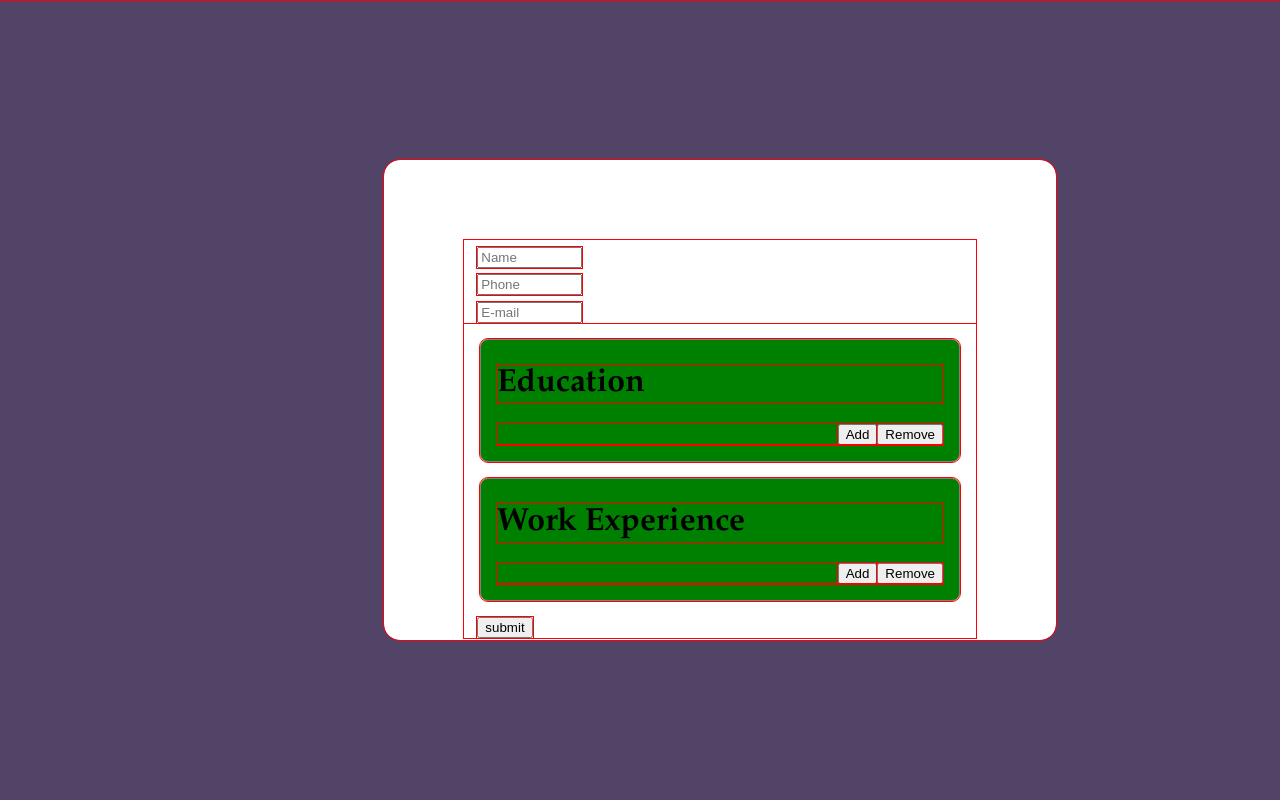
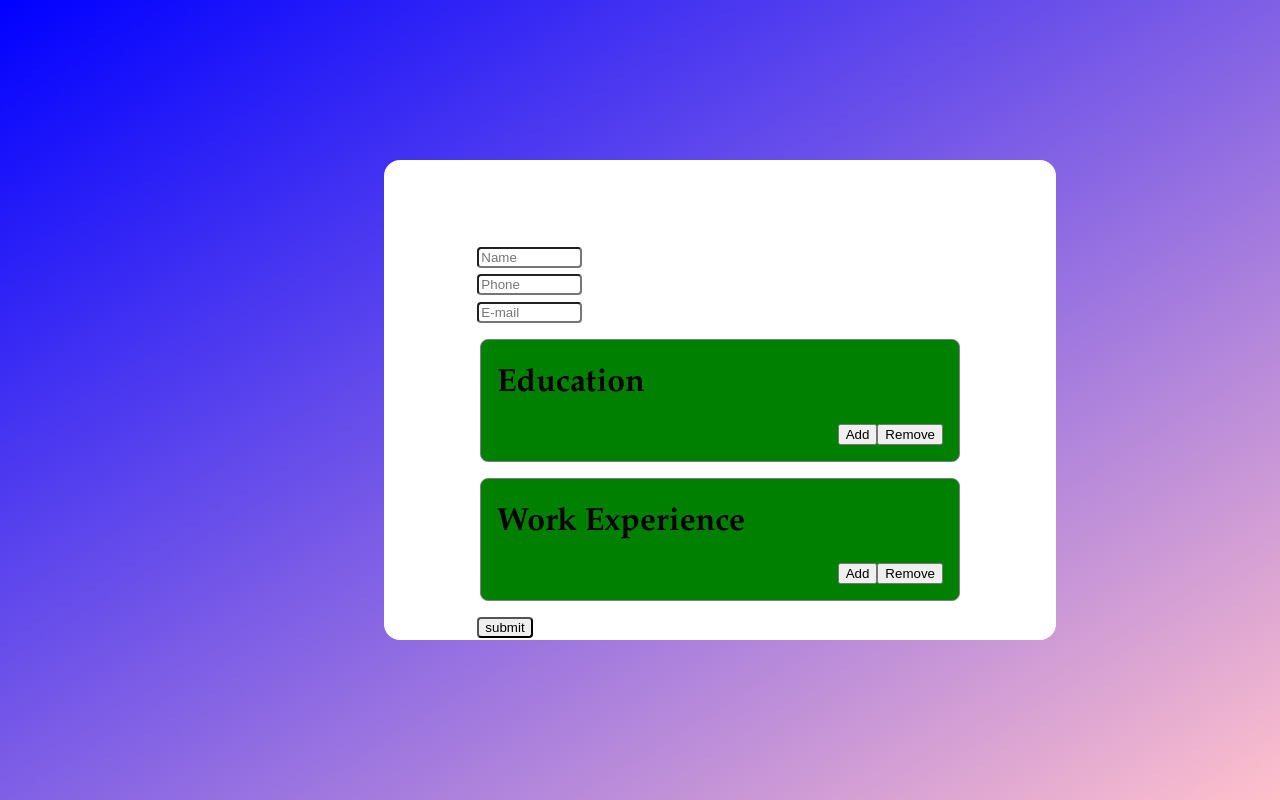
Before and after one commit to wavesinaroom/my_odin_project_cv_application, a React (Create React App) app: page / in a window 1280 px wide. Built offline with nearby package versions, Linux system fonts and the light colour scheme.

Commit message:
[Feature] Set gradient background top left bottom right

```diff
--- a/src/App.css
+++ b/src/App.css
@@ -1,11 +1,14 @@
 *{
+  /*
   outline-style: solid;
   outline-width: 1px;
   outline-color: red;
+  */
 }
 body {
-  background-color: #524466;
+  height: 100vh;
   font-family: 'Garamond', 'Georgia', 'Times New Roman';
+  background: linear-gradient(to bottom right,blue,pink);
 }
 
 .app{
@@ -28,13 +31,21 @@ ul{
   margin: 0em;
 }
 
+input{
+  border-radius: 0.3em;
+}
+
+input[type=submit]{
+  margin-left: 1em;
+}
+
 .general{
   display: flex;
   flex-direction: column;
   align-items: flex-start;
 }
 
-.general >*{
+.general>*{
   margin-left: 1em;
   margin-top: 0.5em;
 }
@@ -53,7 +64,3 @@ ul{
   justify-content: flex-end;
   margin-top: -1..22em;
 }
-
-input[type=submit]{
-  margin-left: 1em;
-}
```
